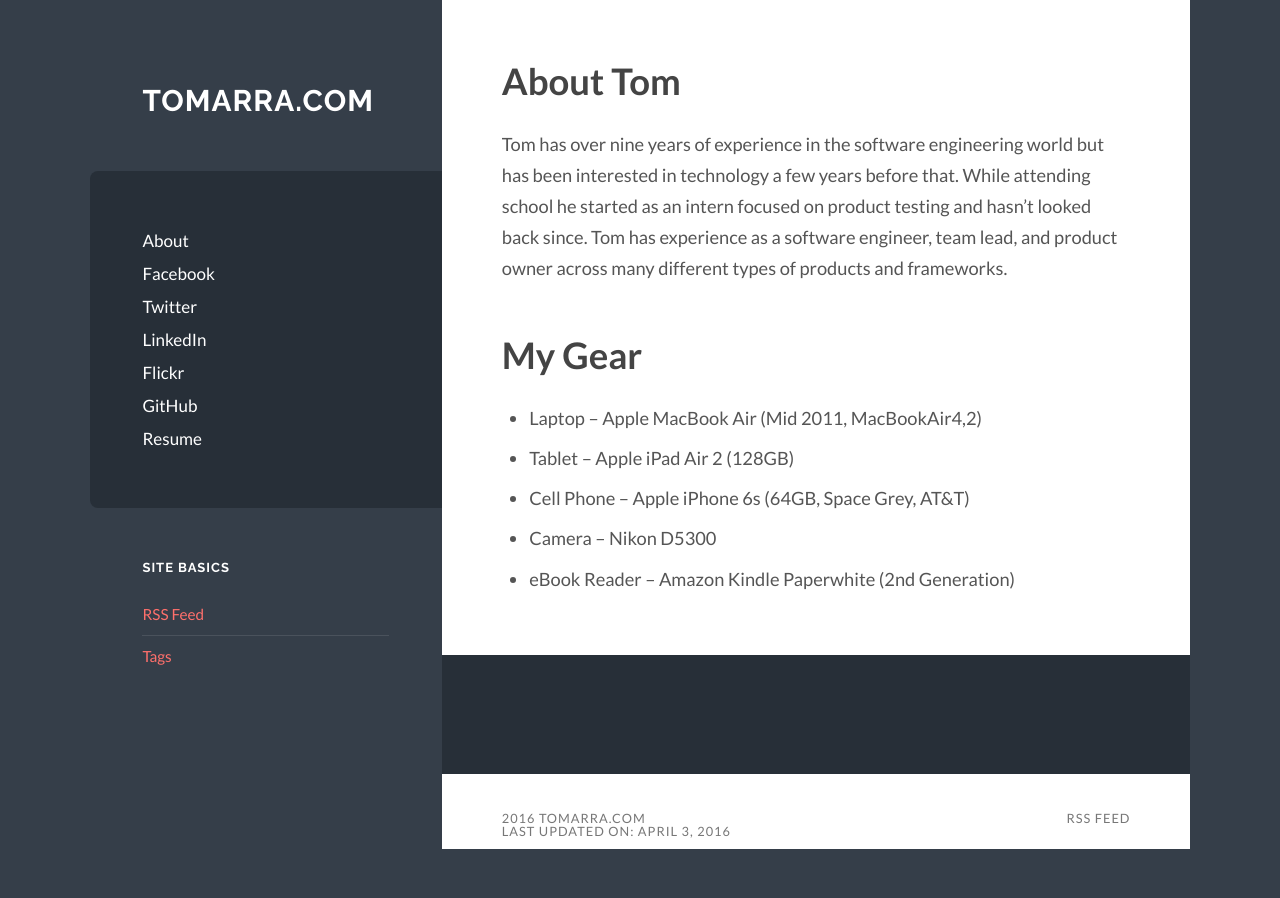
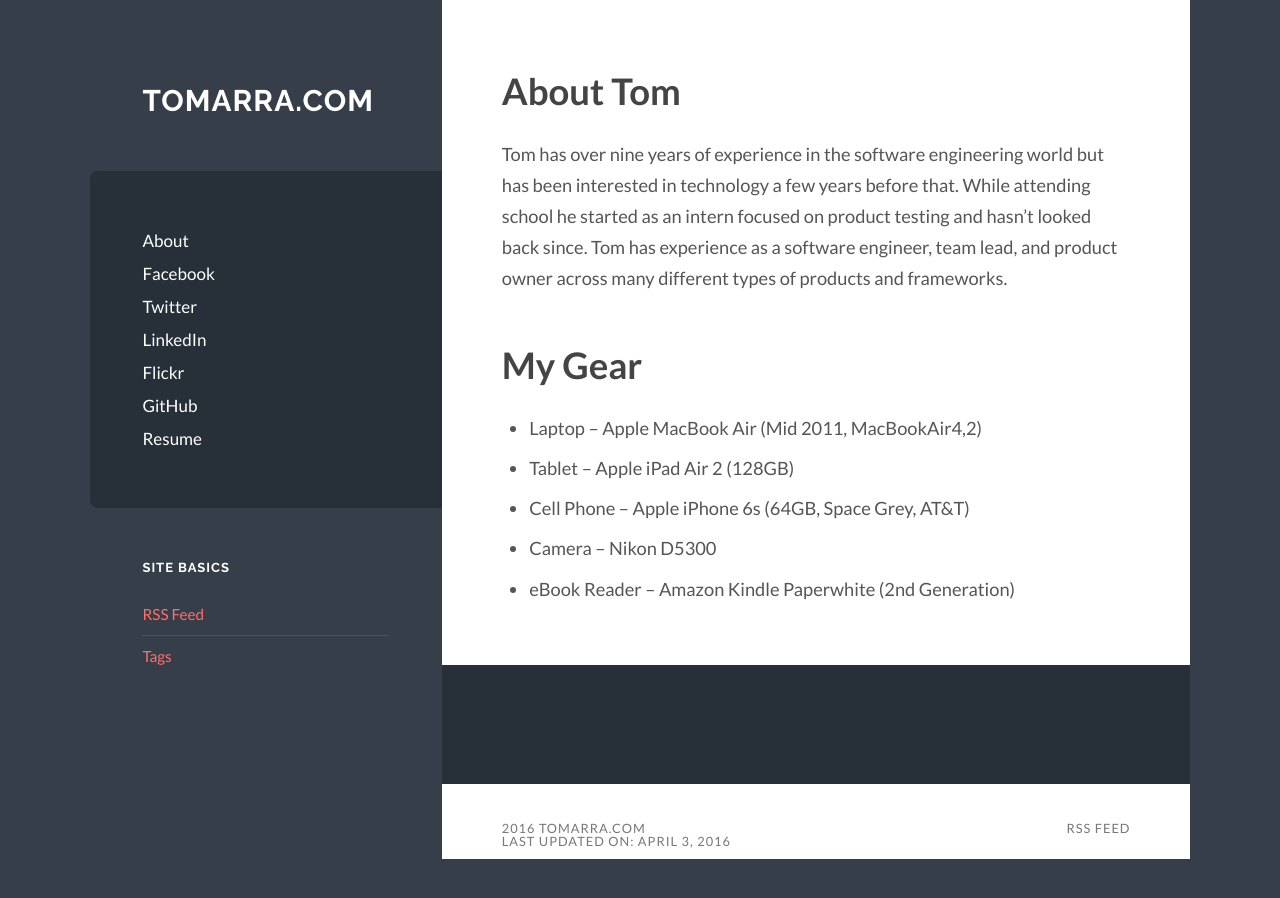
Before and after one commit to tomarra/tomarra.github.io, a Jekyll site: the page built from about.md, in a window 1280 px wide. Built offline with Jekyll 4.4.1, drawn with Linux system fonts in a browser that asks for light colours.

Commit message:
Fixing a spacing issue

```diff
--- a/assets/css/wilson.css
+++ b/assets/css/wilson.css
@@ -810,7 +810,10 @@
 /* -------------------------------------------------------------------------------- */
 
 
-.post-content { font-size: 1.075em; }
+.post-content {
+	font-size: 1.075em;
+	margin-top: 10px;
+}
 
 .post-content a:hover { text-decoration: underline; }
 
--- a/index.html
+++ b/index.html
@@ -20,9 +20,7 @@
           <span class="post-meta">{{ post.date | date: "%b %-d, %Y" }}</span>
 
           <div class="post-content">
-
-              {{ post.content | split:'<!--break-->' | first }}
-
+            {{ post.content | split:'<!--break-->' | first }}
 
             {% if post.content contains '<!--break-->' %}
               <div class="archive-nav">
```
